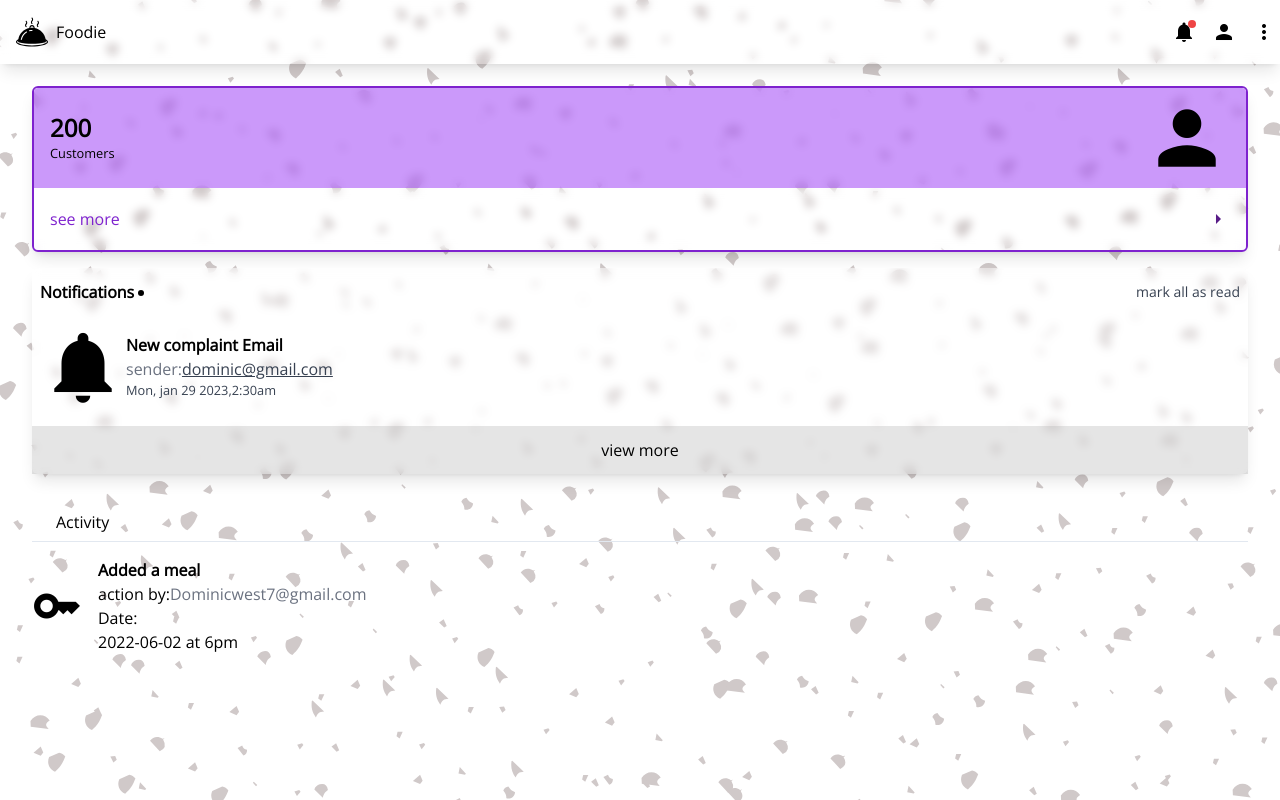
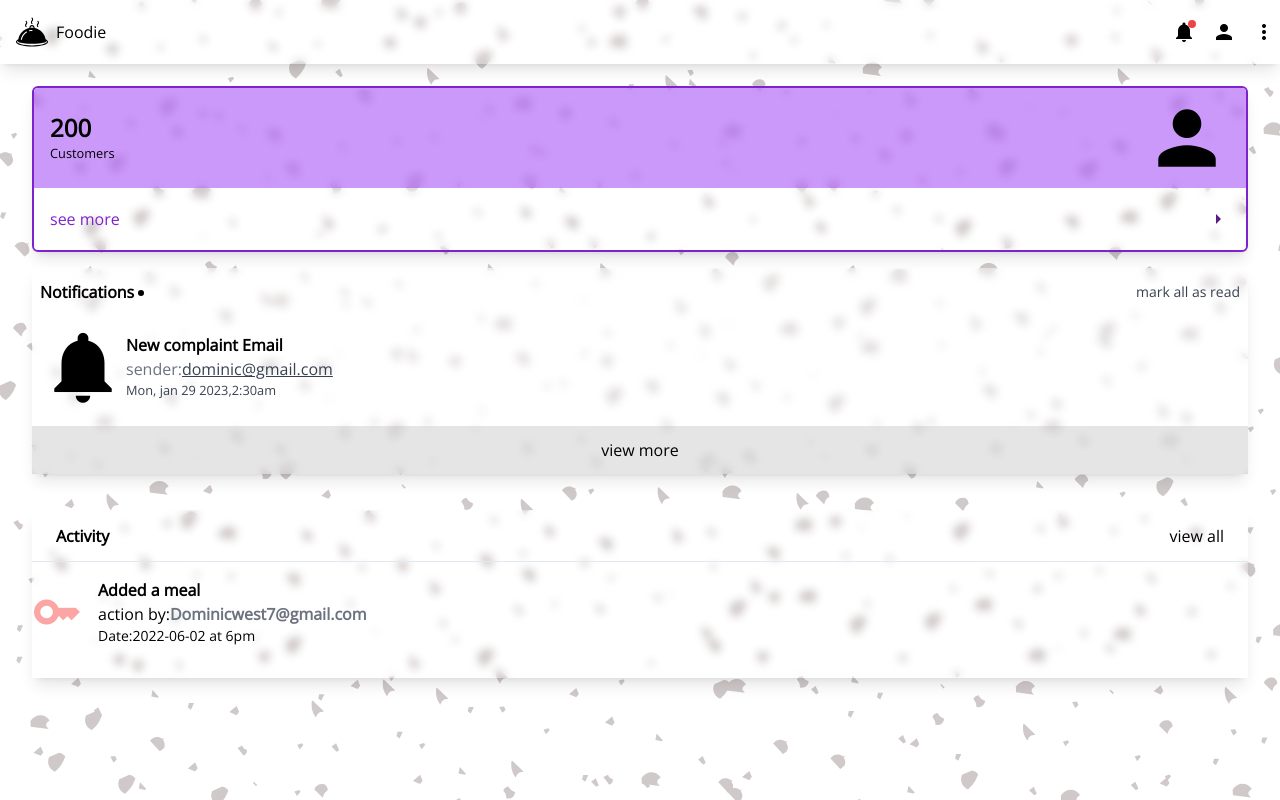
Before and after one commit to dom-codex/Foodapp-admin-frontend, a React (Create React App) app: page / in a window 1280 px wide. Built offline with nearby package versions, Linux system fonts and the light colour scheme.

Commit message:
Style activity component partially

```diff
--- a/src/components/activity.js
+++ b/src/components/activity.js
@@ -1,8 +1,9 @@
 import React from "react"
 const Activity =()=>{
-return <div className="mx-auto mt-[36px] w-[95%]">
-  <div className={"h-[32px] border-b-[1px] border-b-slate-200 pl-[24px] mb-[16px]"}>
-    <p>Activity</p>
+return <div className="mx-auto mt-[36px] w-[95%] b-white/40 backdrop-blur-sm shadow-lg pb-8">
+  <div className={"h-[52px] border-b-[1px] border-b-slate-200 px-[24px] mb-[16px] flex items-center justify-between"}>
+    <p className="font-bold">Activity</p>
+    <button>view all</button>
   </div>
   <div>
     <ActivityItem/>
@@ -12,14 +13,14 @@ return <div className="mx-auto mt-[36px] w-[95%]">
 export default Activity;
 const ActivityItem=()=>{
   return <div className="flex items-center">
-    <div className="m-0"> <i className="material-icons icon-s">key</i></div>
+    <div className="m-0"> <i className="material-icons icon-s text-red-300">key</i></div>
     <div className="ml-[16px]">
       <h2 className={"font-bold"}>Added a meal</h2>
       <div className="flex mr-[8px]">
         <p>action by: </p>
-        <p className="text-gray-500">Dominicwest7@gmail.com</p>
+        <p className="text-gray-500 font-bold ">Dominicwest7@gmail.com</p>
       </div>
-      <div>
+      <div className="flex text-sm">
         <p>Date:</p>
         <p>2022-06-02 at 6pm</p>
       </div>
```
